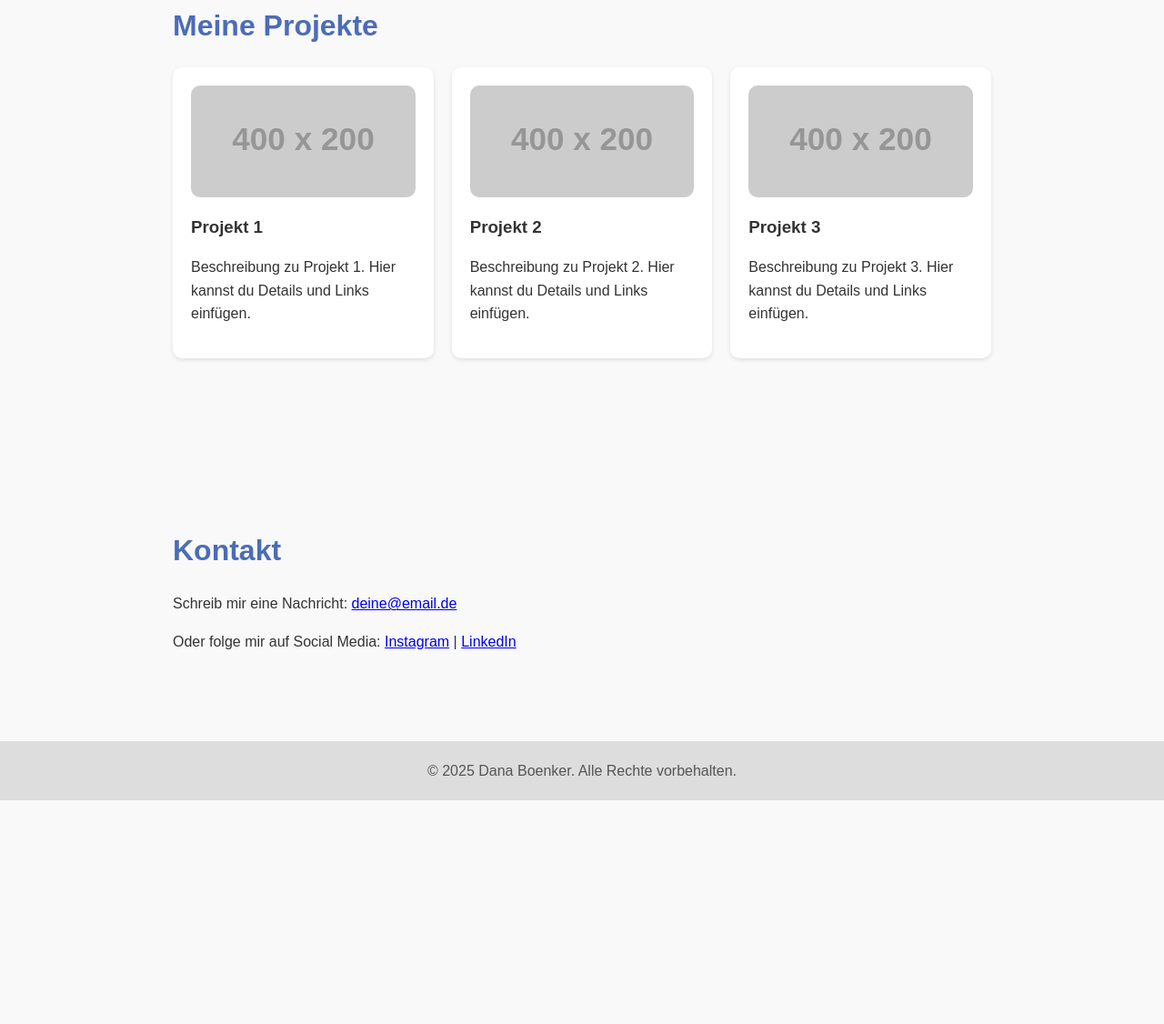
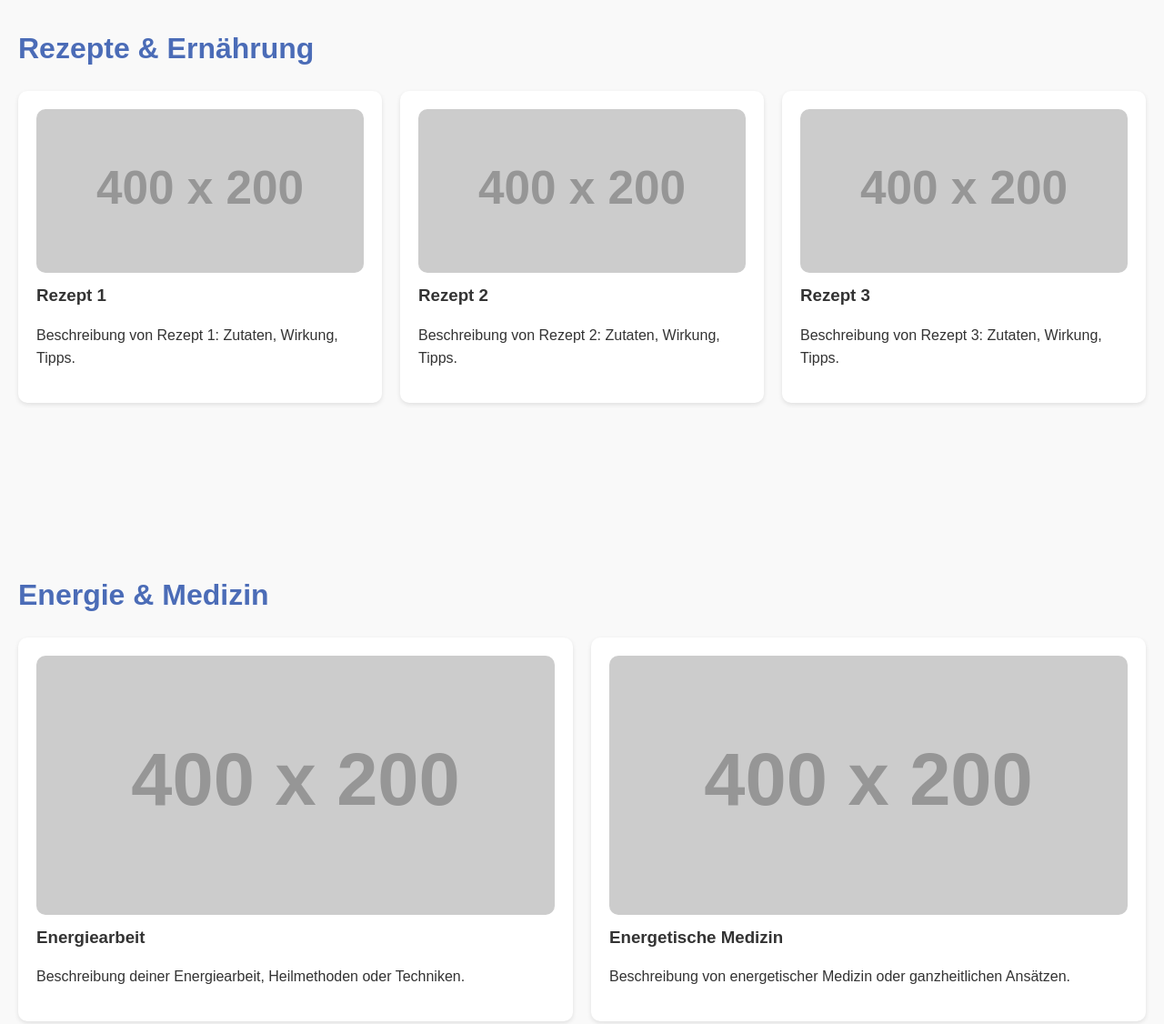
Before and after one commit to Beyond7vercel/Beyond7.github.io, a plain HTML site: page index.html in a window 1280 px wide. Shown: the part 1203-2329 px from the top of the page at 91% size. Before the commit the page ends 2083 px from the top, so only its background shows below. Drawn offline with Linux system fonts and the light colour scheme; placeholder pictures from the web are drawn by us.

Commit message:
Update index.html

```diff
--- a/index.html
+++ b/index.html
@@ -3,15 +3,20 @@
 <head>
     <meta charset="UTF-8">
     <meta name="viewport" content="width=device-width, initial-scale=1.0">
-    <title>Dana Boenker - Persönliche Seite</title>
+    <title>Dana Boenker - Bewusstsein & Coaching</title>
     <style>
         /* Grundlegendes Styling */
+        *, *::before, *::after {
+            box-sizing: border-box; /* verhindert Scroll-Rand */
+        }
         body {
             margin: 0;
+            padding: 0;
             font-family: 'Arial', sans-serif;
             line-height: 1.6;
             background-color: #f9f9f9;
             color: #333;
+            overflow-x: hidden; /* verhindert horizontalen Scroll */
         }
 
         /* Navigation */
@@ -30,6 +35,7 @@
             padding: 0;
             display: flex;
             justify-content: flex-end;
+            flex-wrap: wrap;
         }
         nav li {
             margin-left: 20px;
@@ -79,7 +85,7 @@
         /* Sections */
         section {
             padding: 80px 20px;
-            max-width: 900px;
+            max-width: 100%;
             margin: 0 auto;
         }
         section h2 {
@@ -88,23 +94,26 @@
             margin-bottom: 20px;
         }
 
-        /* Projekte */
-        .projects {
+        /* Grid Cards */
+        .cards {
             display: grid;
             grid-template-columns: repeat(auto-fit, minmax(250px, 1fr));
             gap: 20px;
+            width: 100%;
         }
-        .project-card {
+        .card {
             background: white;
             padding: 20px;
             border-radius: 10px;
             box-shadow: 0 2px 5px rgba(0,0,0,0.1);
         }
-        .project-card img {
+        .card img {
             width: 100%;
+            height: auto;
+            display: block;
             border-radius: 10px;
         }
-        .project-card h3 {
+        .card h3 {
             margin-top: 10px;
             margin-bottom: 10px;
         }
@@ -141,39 +150,73 @@
         <ul>
             <li><a href="#home">Home</a></li>
             <li><a href="#about">Über mich</a></li>
-            <li><a href="#projects">Projekte</a></li>
+            <li><a href="#recipes">Rezepte</a></li>
+            <li><a href="#energy">Energie & Medizin</a></li>
+            <li><a href="#coaching">Mentoring & Coaching</a></li>
             <li><a href="#contact">Kontakt</a></li>
         </ul>
     </nav>
 
     <header id="home">
         <h1>Willkommen auf meiner Seite</h1>
-        <p>Ich bin Dana Boenker – hier ist meine persönliche Webseite</p>
+        <p>Bewusstsein, gesunde Ernährung, Energie & persönliches Wachstum</p>
         <a href="#about" class="btn">Mehr erfahren</a>
     </header>
 
     <section id="about">
         <h2>Über mich</h2>
-        <p>Hier kannst du deinen persönlichen Text einfügen. Beschreibe, wer du bist, was du machst, oder deine Vision.</p>
+        <p>Ich bin Dana Boenker und begleite Menschen auf ihrem Weg zu mehr Bewusstsein, Gesundheit und Lebensenergie. Hier kannst du deine persönliche Vorstellung einfügen und deine Philosophie erklären.</p>
     </section>
 
-    <section id="projects">
-        <h2>Meine Projekte</h2>
-        <div class="projects">
-            <div class="project-card">
-                <img src="https://via.placeholder.com/400x200" alt="Projekt 1">
-                <h3>Projekt 1</h3>
-                <p>Beschreibung zu Projekt 1. Hier kannst du Details und Links einfügen.</p>
+    <section id="recipes">
+        <h2>Rezepte & Ernährung</h2>
+        <div class="cards">
+            <div class="card">
+                <img src="https://via.placeholder.com/400x200" alt="Rezept 1">
+                <h3>Rezept 1</h3>
+                <p>Beschreibung von Rezept 1: Zutaten, Wirkung, Tipps.</p>
             </div>
-            <div class="project-card">
-                <img src="https://via.placeholder.com/400x200" alt="Projekt 2">
-                <h3>Projekt 2</h3>
-                <p>Beschreibung zu Projekt 2. Hier kannst du Details und Links einfügen.</p>
+            <div class="card">
+                <img src="https://via.placeholder.com/400x200" alt="Rezept 2">
+                <h3>Rezept 2</h3>
+                <p>Beschreibung von Rezept 2: Zutaten, Wirkung, Tipps.</p>
             </div>
-            <div class="project-card">
-                <img src="https://via.placeholder.com/400x200" alt="Projekt 3">
-                <h3>Projekt 3</h3>
-                <p>Beschreibung zu Projekt 3. Hier kannst du Details und Links einfügen.</p>
+            <div class="card">
+                <img src="https://via.placeholder.com/400x200" alt="Rezept 3">
+                <h3>Rezept 3</h3>
+                <p>Beschreibung von Rezept 3: Zutaten, Wirkung, Tipps.</p>
+            </div>
+        </div>
+    </section>
+
+    <section id="energy">
+        <h2>Energie & Medizin</h2>
+        <div class="cards">
+            <div class="card">
+                <img src="https://via.placeholder.com/400x200" alt="Energiearbeit">
+                <h3>Energiearbeit</h3>
+                <p>Beschreibung deiner Energiearbeit, Heilmethoden oder Techniken.</p>
+            </div>
+            <div class="card">
+                <img src="https://via.placeholder.com/400x200" alt="Medizin">
+                <h3>Energetische Medizin</h3>
+                <p>Beschreibung von energetischer Medizin oder ganzheitlichen Ansätzen.</p>
+            </div>
+        </div>
+    </section>
+
+    <section id="coaching">
+        <h2>Mentoring & Coaching</h2>
+        <div class="cards">
+            <div class="card">
+                <img src="https://via.placeholder.com/400x200" alt="Coaching 1">
+                <h3>Coaching 1</h3>
+                <p>Beschreibung deines Coachings: Zielgruppe, Methoden, Ergebnisse.</p>
+            </div>
+            <div class="card">
+                <img src="https://via.placeholder.com/400x200" alt="Mentoring 2">
+                <h3>Mentoring 2</h3>
+                <p>Beschreibung deines Mentorings: Fokus, Inhalte, Erfolgsgeschichten.</p>
             </div>
         </div>
     </section>
```
